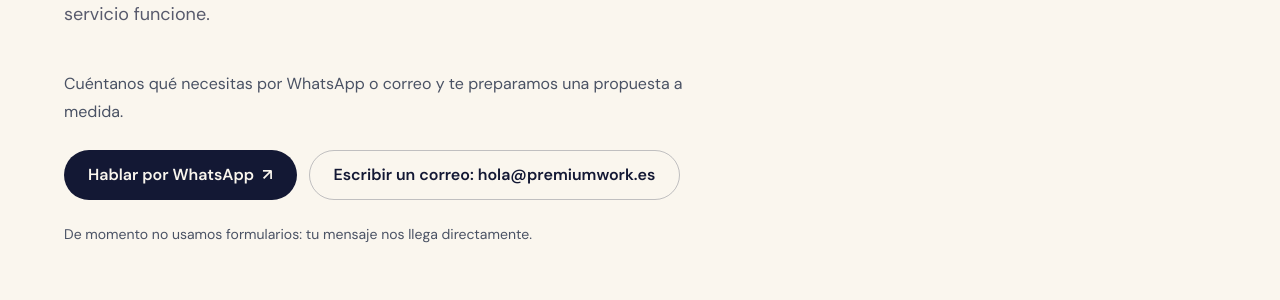
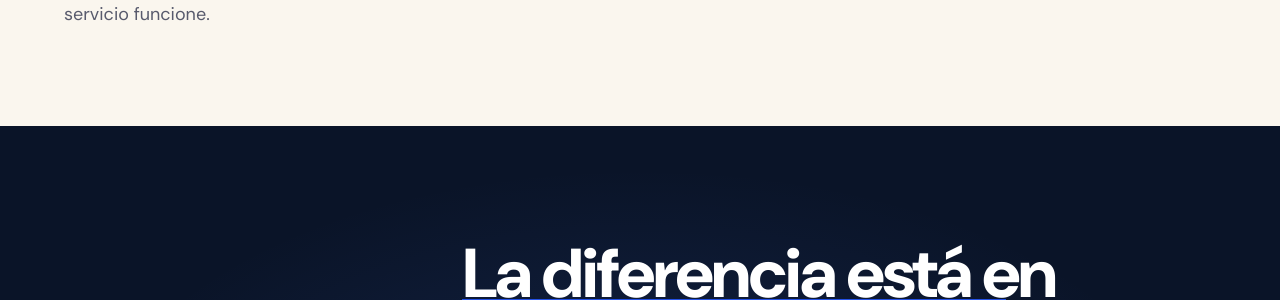
Before and after one commit to roxannaaguilera/premium-work-web, a Next.js app in the folder premium_work/: page /nosotros in a window 1280 px wide. Shown: the part 484-784 px from the top of the page. Built offline with nearby package versions, Linux system fonts and the light colour scheme; a web font is replaced by a local one.

Commit message:
feat: nosotros hides header on scroll, centered vision and contact at end

```diff
--- a/premium_work/app/nosotros/page.tsx
+++ b/premium_work/app/nosotros/page.tsx
@@ -8,9 +8,11 @@ import { ServiceFooter } from "@/components/ServiceFooter";
 import { useLang } from "@/components/i18n/lang";
 
 /**
- * Vista «Nosotros»: página que vende Premium Work — titular, contacto
- * directo, por qué nosotros, sectores con enlace a cada detalle y cómo
- * trabajamos, cerrada con el footer de servicio.
+ * Vista «Nosotros»: página que vende Premium Work — titular, por qué
+ * nosotros, sectores con enlace a cada detalle, cómo trabajamos y, al
+ * final, la visión en texto centrado con los botones de contacto,
+ * cerrada con el footer de servicio. Al bajar, el header desaparece
+ * hasta volver arriba, como en las páginas de servicio.
  */
 export default function NosotrosPage() {
   const { dict } = useLang();
@@ -18,9 +20,9 @@ export default function NosotrosPage() {
 
   return (
     <>
-      <FixedHeader />
+      <FixedHeader hideUntilTop />
       <main className="bg-[#faf6ee] text-[#131834]">
-        {/* Hero: la promesa + contacto directo */}
+        {/* Hero: la promesa */}
         <section className="px-5 pt-44 pb-16 md:px-16 md:pt-52 md:pb-24">
           <p className="eyebrow flex items-center gap-2 text-[#131834]/60">
             <span className="text-[#eab308]" aria-hidden="true">◆</span> {dict.about.eyebrow}
@@ -31,9 +33,6 @@ export default function NosotrosPage() {
           <p className="mt-6 max-w-2xl text-lg leading-8 text-[#131834]/70">
             {dict.about.copy}
           </p>
-          <div className="mt-10 max-w-2xl">
-            <DirectContact kind="client" />
-          </div>
         </section>
 
         {/* Por qué nosotros */}
@@ -94,6 +93,21 @@ export default function NosotrosPage() {
             ))}
           </ol>
         </section>
+
+        {/* Cierre: la visión, centrada, y los botones de contacto */}
+        <section className="px-5 pb-16 md:px-16 md:pb-24">
+          <div className="mx-auto max-w-3xl text-center">
+            <p className="eyebrow flex items-center justify-center gap-2 text-[#131834]/60">
+              <span className="text-[#eab308]" aria-hidden="true">◆</span> {dict.about.visionEyebrow}
+            </p>
+            <p className="font-serif mt-6 text-[clamp(1.75rem,3.5vw,3rem)] leading-[1.15] font-semibold tracking-[-0.01em]">
+              {dict.about.vision}
+            </p>
+            <div className="mt-10">
+              <DirectContact kind="client" center />
+            </div>
+          </div>
+        </section>
       </main>
       <ServiceFooter />
     </>
--- a/premium_work/components/DirectContact.tsx
+++ b/premium_work/components/DirectContact.tsx
@@ -11,10 +11,12 @@ export function DirectContact({
   kind,
   service,
   sector,
+  center,
 }: {
   kind: "client" | "candidate";
   service?: string;
   sector?: string;
+  center?: boolean;
 }) {
   const { t } = useLang();
   const detail = [service, sector].filter(Boolean).join(" — ");
@@ -51,11 +53,11 @@ export function DirectContact({
     </a>
   );
   return (
-    <div>
+    <div className={center ? "text-center" : undefined}>
       <p className="text-base leading-7 text-[#4a5264]">
         {kind === "client" ? t("directContact.introClient") : t("directContact.introCandidate")}
       </p>
-      <div className="mt-6 flex flex-col gap-3 sm:flex-row sm:flex-wrap">
+      <div className={`mt-6 flex flex-col gap-3 sm:flex-row sm:flex-wrap ${center ? "items-center sm:justify-center" : ""}`}>
         {kind === "candidate" ? (
           <>
             {mailButton}
--- a/premium_work/components/i18n/dict.ts
+++ b/premium_work/components/i18n/dict.ts
@@ -59,6 +59,8 @@ const es = {
       { title: "Te proponemos el equipo", copy: "Perfiles seleccionados para tu evento, con un solo interlocutor de principio a fin." },
       { title: "El día del evento, nosotros nos encargamos", copy: "Equipo puntual, coordinado y supervisado. Si surge un imprevisto, lo resolvemos sin que lo notes." },
     ],
+    visionEyebrow: "Nuestra visión",
+    vision: "Creemos que un servicio está a la altura cuando el personal cumple el protocolo de tu empresa y cuida cada detalle. Por eso nuestra visión es ofrecer siempre lo mejor: actitud, uniformidad y protocolo para convertir cada evento en una experiencia memorable.",
   },
   sectors: {
     aria: "Sectores en los que trabajamos",
@@ -327,6 +329,8 @@ const en: Dict = {
       { title: "We propose the team", copy: "Profiles selected for your event, with a single point of contact from start to finish." },
       { title: "On the day, we take care of it", copy: "Punctual, coordinated, supervised team. If something unexpected comes up, we solve it before you notice." },
     ],
+    visionEyebrow: "Our vision",
+    vision: "We believe a service lives up to your brand when the staff follows your company's protocol and cares for every detail. That is why our vision is to always offer the best: attitude, a uniform image and protocol to turn every event into a memorable experience.",
   },
   sectors: {
     aria: "Sectors we work in",
```
